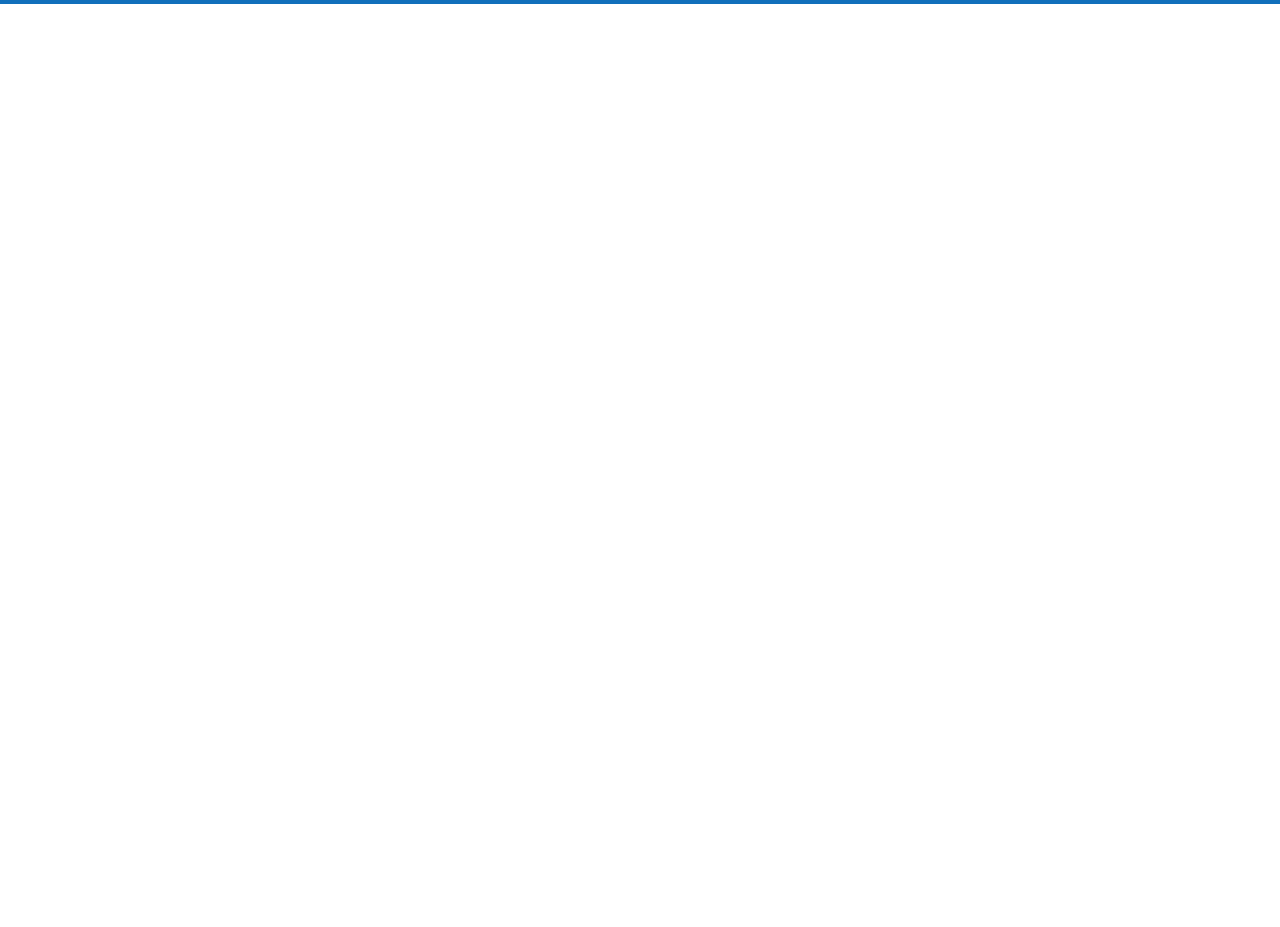
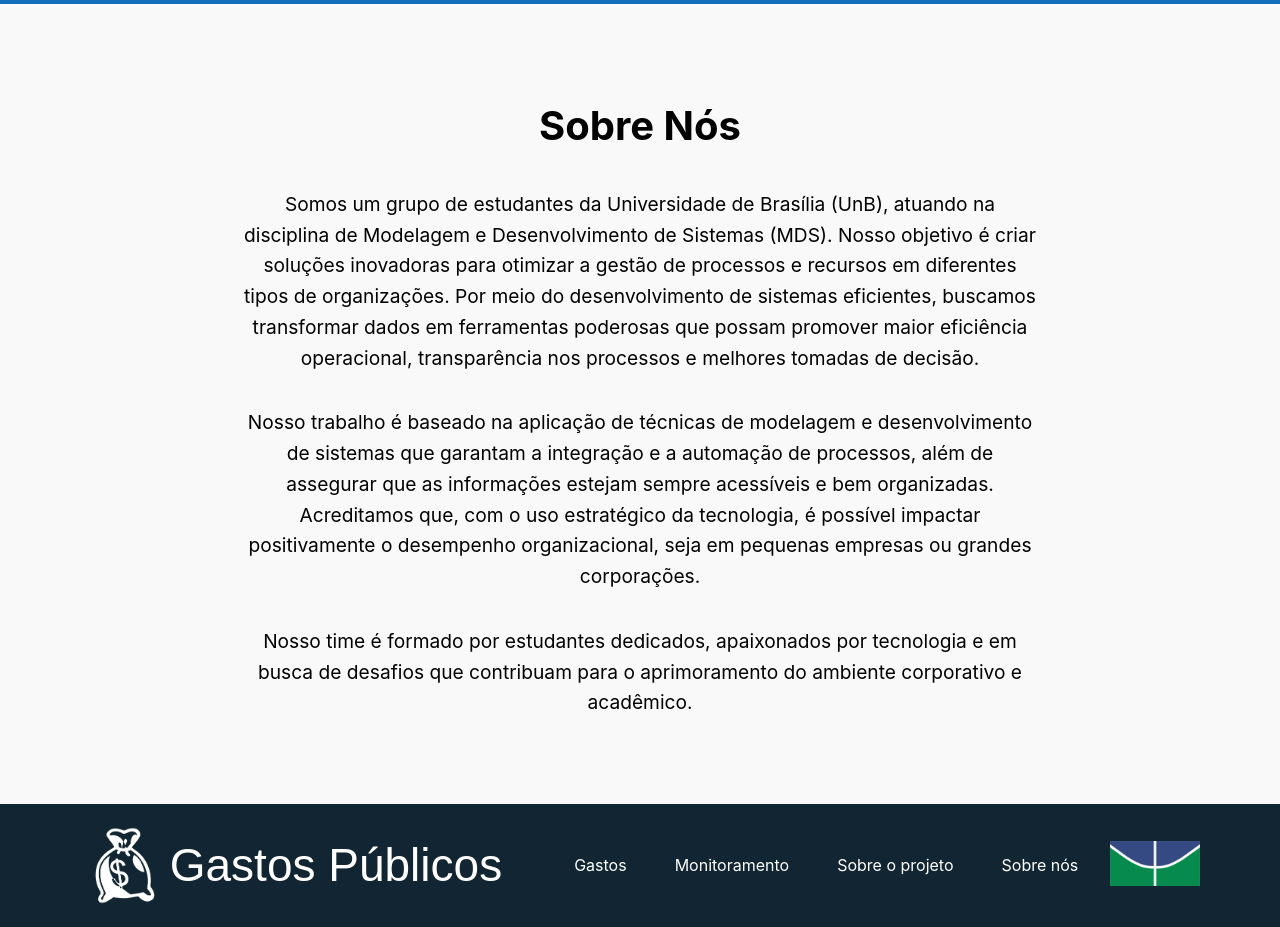
Before and after one commit to ArthurGuilher62/frontend, a React (Create React App) app: page /SobreNos in a window 1280 px wide. Shown: the part 103-1030 px from the top of the page. Before the commit the page ends 800 px from the top, so only its background shows below. Built offline with nearby package versions, Linux system fonts and the light colour scheme.

Commit message:
Link entre botões e SobreNos

```diff
--- a/package.json
+++ b/package.json
@@ -6,6 +6,7 @@
     "cra-template": "1.2.0",
     "react": "^19.0.0",
     "react-dom": "^19.0.0",
+    "react-router-dom": "^7.0.2",
     "react-scripts": "5.0.1",
     "web-vitals": "^4.2.4"
   },
--- a/src/App.css
+++ b/src/App.css
@@ -2,12 +2,12 @@ header {
   background-color: #116FBB;
   display: flex;
   align-items: center;
-  column-gap: 32px;  /* Espaço entre os elementos no header */
+  column-gap: 32px;
   width: 100%;
   padding-top: 1px;
   padding-bottom: 2px;
   flex-direction: row;
-  justify-content: center;  /* Centraliza o conteúdo */
+  justify-content: center;
 }
 
 #title {
@@ -63,7 +63,7 @@ header {
   margin-bottom: 0;
 }
 
-.unb-logo {
+.unb {
   max-width: 90px;
   margin-bottom: 0;
   display: block;
--- /dev/null
+++ b/src/App.jsx
@@ -0,0 +1,17 @@
+import React from 'react';
+import { BrowserRouter as Router, Route, Routes } from 'react-router-dom';
+import SobreNos from './SobreNos/SobreNos'; // Caminho do componente que será exibido
+import Home from './Home/Home';
+
+function App() {
+  return (
+    <Router>
+      <Routes>
+        <Route path="/" element={<Home />} />
+        <Route path="/SobreNos" element={<SobreNos />} />
+      </Routes>
+    </Router>
+  );
+}
+
+export default App;
--- /dev/null
+++ b/src/Home/Home.jsx
@@ -0,0 +1,19 @@
+import React from 'react';
+import Header from '../components/Header';
+import Footer from '../components/Footer';
+
+function Home() {
+    return (
+      <div className="Home">
+        <Header />
+        <h1>Home</h1>
+
+        <p>
+            Home</p>
+
+        <Footer />
+      </div>
+    );
+  }
+
+  export default Home;
--- /dev/null
+++ b/src/SobreNos/SobreNos.css
@@ -0,0 +1,23 @@
+.SobreNos {
+    display: flex;                /* Ativa o Flexbox */
+    flex-direction: column;       /* Organiza os itens na direção vertical */
+    justify-content: center;      /* Centraliza o conteúdo verticalmente */
+    align-items: center;          /* Centraliza o conteúdo horizontalmente */
+    padding: 0 20px;              /* Adiciona padding nas laterais (20px) */
+    min-height: 100vh;            /* Garante que a altura mínima ocupe toda a tela */
+    text-align: center;           /* Centraliza o texto */
+    background-color: #f9f9f9;    /* Cor de fundo (opcional) */
+  }
+
+  .SobreNos h1 {
+    font-size: 2.5rem;            /* Tamanho do título */
+    margin-bottom: 20px;          /* Espaçamento abaixo do título */
+  }
+
+  .SobreNos p {
+    font-size: 1.2rem;            /* Tamanho do texto */
+    line-height: 1.6;             /* Espaçamento entre as linhas do parágrafo */
+    margin-bottom: 15px;          /* Espaçamento entre os parágrafos */
+    max-width: 800px;             /* Limita a largura do parágrafo */
+    width: 100%;                  /* Ocupa 100% da largura disponível */
+  }
--- /dev/null
+++ b/src/SobreNos/SobreNos.js
@@ -0,0 +1,36 @@
+import React from 'react';
+import './SobreNos.css';
+import Header from '../components/Header';
+import Footer from '../components/Footer';
+
+function SobreNos() {
+    return (
+      <div>
+        <Header />
+        <div className="SobreNos">
+          <h1>Sobre Nós</h1>
+
+            <p>
+                Somos um grupo de estudantes da Universidade de Brasília (UnB), atuando na disciplina de Modelagem e Desenvolvimento de Sistemas (MDS).
+                Nosso objetivo é criar soluções inovadoras para otimizar a gestão de processos e recursos em diferentes tipos de organizações.
+                Por meio do desenvolvimento de sistemas eficientes, buscamos transformar dados em ferramentas poderosas que possam promover maior eficiência operacional,
+                transparência nos processos e melhores tomadas de decisão.</p>
+            <p>
+                Nosso trabalho é baseado na aplicação de técnicas de modelagem e desenvolvimento de sistemas que garantam a integração e a automação de processos,
+                além de assegurar que as informações estejam sempre acessíveis e bem organizadas.
+                Acreditamos que, com o uso estratégico da tecnologia, é possível impactar positivamente o desempenho organizacional, seja em pequenas empresas ou grandes corporações.
+            </p>
+            <p>
+                Nosso time é formado por estudantes dedicados,
+                apaixonados por tecnologia e em busca de desafios que contribuam para o aprimoramento do ambiente corporativo e acadêmico.
+            </p>
+
+        </div>
+
+        <Footer />
+
+      </div>
+    );
+  }
+
+  export default SobreNos;
--- /dev/null
+++ b/src/components/Footer.css
@@ -0,0 +1,31 @@
+.App-footer {
+    background-color: #112632;
+    color: white;
+    text-align: center;
+    padding: 20px 0;
+    position: relative;
+    bottom: 0;
+    width: 100%;
+    display: flex;
+    justify-content:center;
+    flex-direction: row;
+    column-gap: 32px;
+    align-items: center;
+  }
+
+.navigation__footer {
+    display: flex;
+    align-items: center;
+    column-gap: 48px;
+    list-style: none;
+    color: white;
+}
+
+.navigation__footer a {
+  color: white;
+  text-decoration: none;
+}
+
+.Unb-logo{
+  max-width: 90px;
+}
--- /dev/null
+++ b/src/components/Footer.js
@@ -0,0 +1,26 @@
+import React from 'react';
+import logo from '../assets/logo.png';
+import unbLogo from '../assets/logoUnb.png';
+import './Footer.css';
+
+function Footer() {
+return (
+  <footer className="App-footer">
+    <div className="logo-container">
+        <img src={logo} className="App-logo" alt="logo" />
+        <div id="title">Gastos Públicos</div>
+    </div>
+    <ul className="navigation__footer">
+        <li><a className="navigation__footer__link" href="" target="_blank" rel="noopener noreferrer">Gastos</a></li>
+        <li><a className="navigation__footer__link" href="" target="_blank" rel="noopener noreferrer">Monitoramento</a></li>
+        <li><a className="navigation__footer__link" href="" target="_blank" rel="noopener noreferrer">Sobre o projeto</a></li>
+        <li><a className="navigation__footer__link" href="" target="_blank" rel="noopener noreferrer">Sobre nós</a></li>
+      </ul>
+    <div>
+      <img src={unbLogo} className="Unb-logo" alt="logo" />
+    </div>
+  </footer>
+);
+}
+
+export default Footer;
--- /dev/null
+++ b/src/components/Header.css
@@ -0,0 +1,77 @@
+header {
+    background-color: #116FBB;
+    display: flex;
+    align-items: center;
+    column-gap: 32px;
+    width: 100%;
+    padding-top: 1px;
+    padding-bottom: 2px;
+    flex-direction: row;
+    justify-content: center;
+  }
+
+  #title {
+    font-family: 'Season_Prime', sans-serif;
+    font-size: 46px;
+    color: white;
+    margin: 0;
+  }
+
+  .navigation {
+    display: flex;
+    align-items: center;
+    column-gap: 48px;
+    list-style: none;
+    color: white;
+  }
+
+  .navigation a {
+    text-decoration: none;
+  }
+
+  .navigation__link {
+    color: white;
+    font-size: 14px;
+    font-weight: bold;  /* Altere para 'bold' ou '700' para deixar o texto em negrito */
+    letter-spacing: 2px;
+    text-transform: uppercase;
+    position: relative;
+  }
+
+
+  .navigation__link::after {
+    content: '';
+    position: absolute;
+    left: 0;
+    bottom: -2px;
+    width: 70%;
+    height: 1px;
+    background: white;
+    transform: scaleX(0);
+    transform-origin: right;
+    transition: transform 0.6s;
+  }
+
+  .navigation__link:hover::after {
+    transform: scaleX(1);
+    transform-origin: left;
+    transition: transform 0.6s;
+  }
+
+  .App-logo {
+    max-width: 90px;
+    margin-bottom: 0;
+  }
+
+  .unb {
+    max-width: 90px;
+    margin-bottom: 0;
+    display: block;
+    margin-left: auto;
+    margin-right: auto;
+  }
+
+  .logo-container {
+    display: flex;
+    align-items: center;
+  }
--- a/src/App.js
+++ b/src/components/Header.js
@@ -1,25 +1,26 @@
-import logo from './assets/logo.png';
-import unb from './assets/unb.png';
-import './App.css';
+import React from 'react';
+import logo from '../assets/logo.png';
+import unb from '../assets/unb.png';
+import './Header.css';
 
-function App() {
+function Header() {
   return (
-    <div className="App">
-      <img src={unb} className="unb-logo" alt="unb" />
+    <div>
+      <img src={unb} className="unb" alt="Unb" />
       <header className="App-header">
         <div className="logo-container">
-          <img src={logo} className="App-logo" alt="logo" />
+          <img src={logo} className="App-logo" alt="Logo do App" />
           <div id="title">Gastos Públicos</div>
         </div>
         <ul className="navigation">
           <li><a className="navigation__link" href="" target="_blank" rel="noopener noreferrer">Gastos</a></li>
           <li><a className="navigation__link" href="" target="_blank" rel="noopener noreferrer">Monitoramento</a></li>
           <li><a className="navigation__link" href="" target="_blank" rel="noopener noreferrer">Sobre o projeto</a></li>
-          <li><a className="navigation__link" href="" target="_blank" rel="noopener noreferrer">Sobre nós</a></li>
+          <li><a className="navigation__link" href="/SobreNos" target="_blank" rel="noopener noreferrer">Sobre nós</a></li>
         </ul>
       </header>
     </div>
   );
 }
 
-export default App;
+export default Header;
```
Also changed, not shown: src/carrosel/carrosel.js (added, +28 -0 lines), src/assets/logoUnb.png (added), 1 other file (tests, documents, lock files or other folders).
